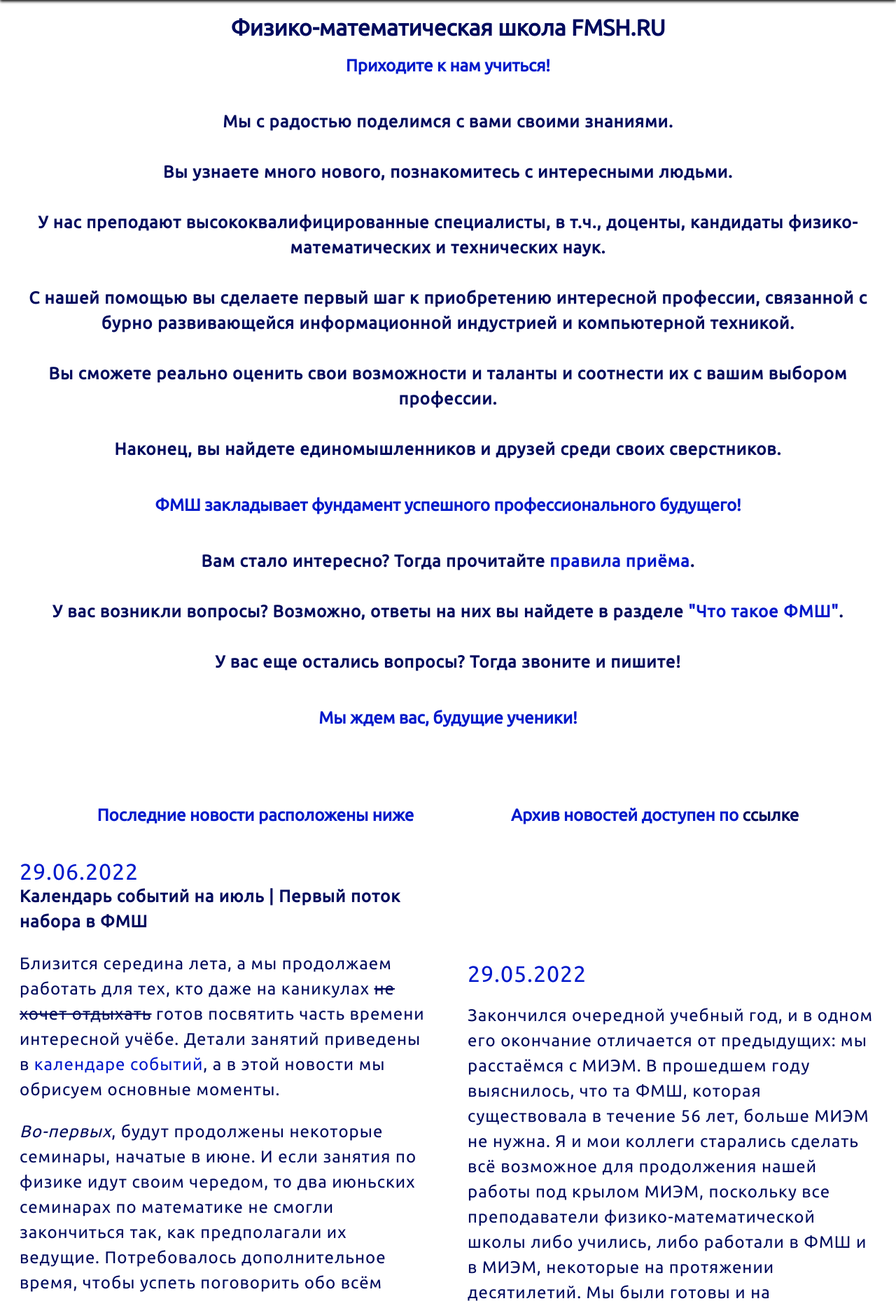
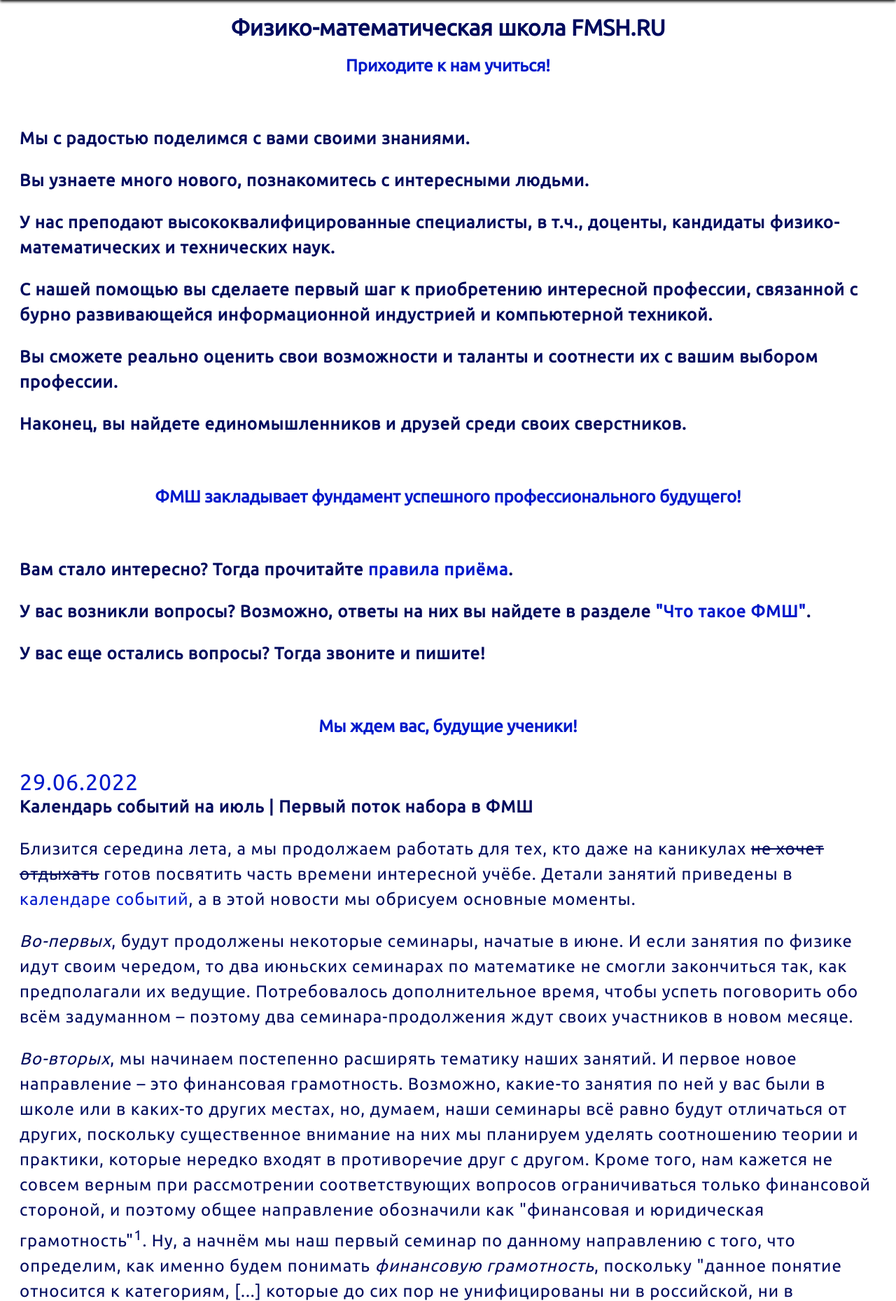
Before and after one commit to Rokoel/fmsh, a PHP site: page / in a window 1280 px wide. Shown: the part 80-1939 px from the top of the page at 70% size. Run offline with PHP 8.4, Linux system fonts and the light colour scheme.

Commit message:
Refactored, changed the position of some elements

```diff
--- a/css/styles.css
+++ b/css/styles.css
@@ -166,7 +166,7 @@ button:hover {
 /* ------ TEXT STYLING ------ */
 #news {
     display: flex;
-    flex-direction: row;
+    flex-direction: column;
     justify-content: space-around;
     align-content: center;
 }
@@ -181,7 +181,7 @@ button:hover {
     margin-bottom: auto;
 }
 .main-article {
-    text-align: center;
+    text-align: left;
     font-weight: 600;
 }
 .news a, .main-article a {
--- a/index.html
+++ b/index.html
@@ -72,52 +72,49 @@
     </div>
   </div>
   <div id="content">
+    <!-- <div id="main-block">
+
+    </div> -->
+
     <h1>
       Физико-математическая школа FMSH.RU
     </h1>
     <h2 class="highlighted">Приходите к нам учиться!</h2>
     <div class="main-article">
+      <p>
         Мы с радостью поделимся с вами своими знаниями.
-      <br>
-      <br>
+      </p>
+      <p>
         Вы узнаете много нового, познакомитесь с интересными людьми.
-      <br>
-      <br>
+      </p>
+      <p>
         У нас преподают высококвалифицированные специалисты, в т.ч., доценты, кандидаты физико-математических и технических наук.
-      <br>
-      <br>
+      </p>
+      <p>
         С нашей помощью вы сделаете первый шаг к приобретению интересной профессии, связанной с бурно развивающейся информационной индустрией и компьютерной техникой.
-      <br>
-      <br>
+      </p>
+      <p>
         Вы сможете реально оценить свои возможности и таланты и соотнести их с вашим выбором профессии.
-      <br>
-      <br>
+      </p>
+      <p>
         Наконец, вы найдете единомышленников и друзей среди своих сверстников.
+      </p>
     </div>
     <h2 class="highlighted">ФМШ закладывает фундамент успешного профессионального будущего!</h2>
     <div class="main-article">
+      <p>
         Вам стало интересно? Тогда прочитайте <a href="Entrance.php">правила приёма</a>.
-      <br>
-      <br>
+      </p>
+      <p>
         У вас возникли вопросы? Возможно, ответы на них вы найдете в разделе <a href="faq.php">"Что такое ФМШ"</a>.
-      <br>
-      <br>
+      </p>
+      <p>
         У вас еще остались вопросы? Тогда звоните и пишите!
+      </p>
     </div>
     <h2 class="highlighted">Мы ждем вас, будущие ученики!</h2>
-    <br>
-    <br>
-    <br>
-    <br>
-    <div class="holder flex-direction-row justify-content-space-evenly">
-      <h2 class="highlighted">
-        Последние новости расположены ниже
-      </h2>
 
-      <h2 class="highlighted">
-        Архив новостей доступен по <a href="news.php">ссылке</a>
-      </h2>
-    </div>
+
     <div id="news">
       <div id="article-1" class="news">
         <div class="date">29.06.2022</div>
@@ -181,6 +178,11 @@
           </div>
       </div>
     </div>
+    <div class="holder flex-direction-row justify-content-space-evenly">
+      <h2 class="highlighted">
+        Архив новостей доступен по <a href="news.php">ссылке</a>
+      </h2>
+    </div>
   </div>
   <div id="footer">
     <div id="copyright">
```
Lines whose indentation alone changed are shown as unchanged.
